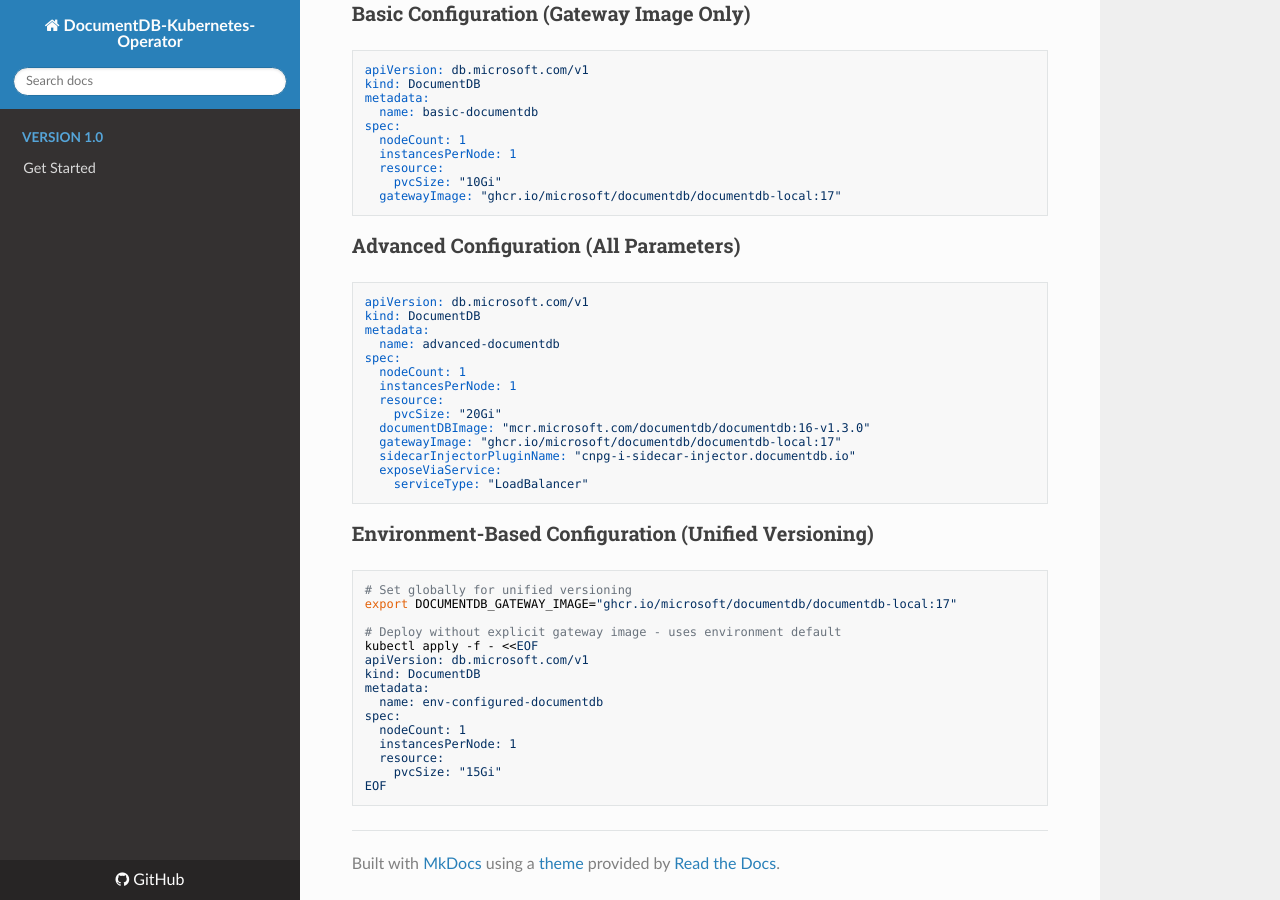
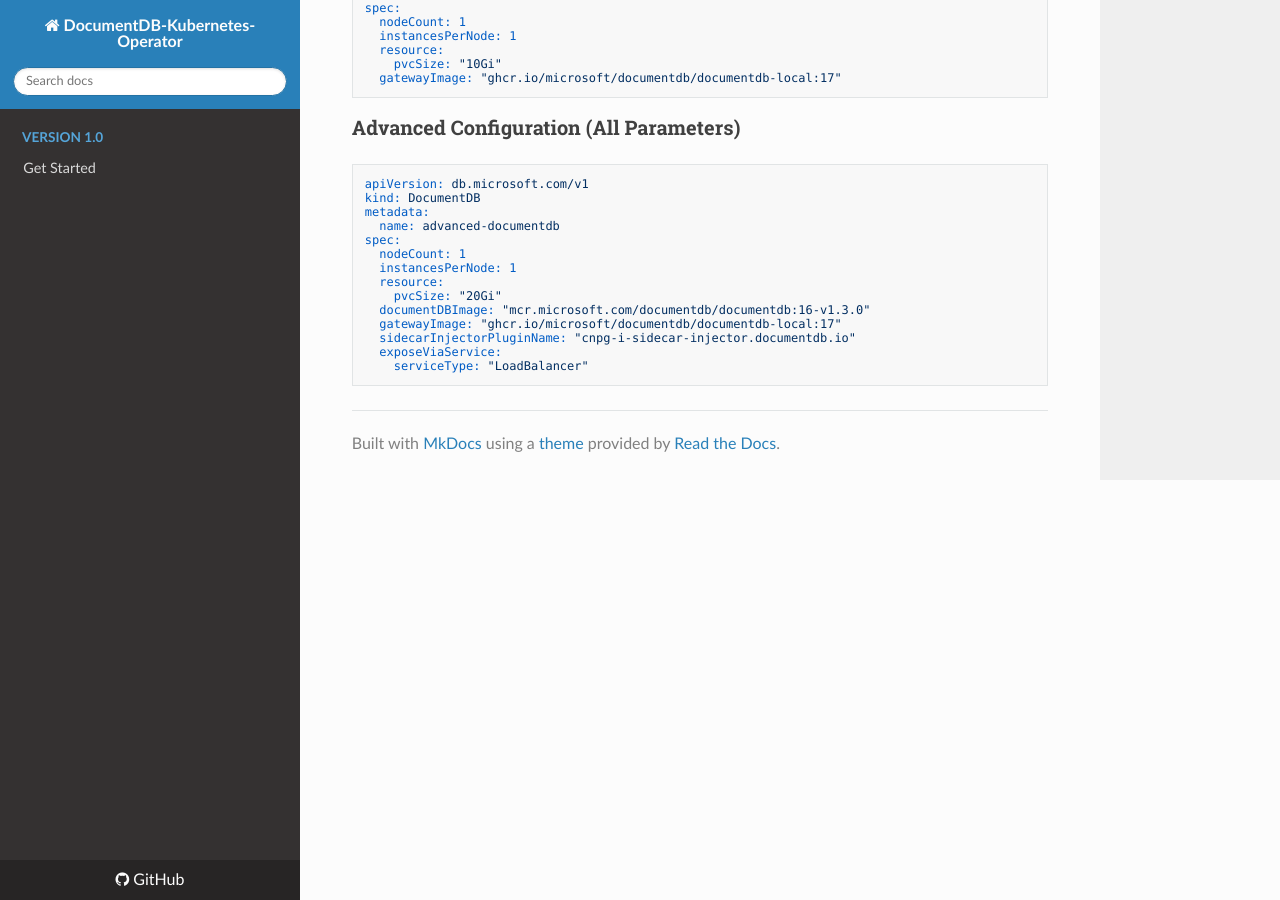
Before and after one commit to microsoft/documentdb-kubernetes-operator, an MkDocs documentation site: the page built from docs/sidecar-injector-plugin-configuration.md, in a window 1280 px wide and 900 px high, scrolled down 2170 px. Built offline with MkDocs 1.6.1, drawn with Linux system fonts in a browser that asks for light colours; nearby versions of some CDN libraries; some of the changed text lies outside the part shown.

Commit message:
Remove options for getting images from ENV variables (#79)
Signed-off-by: Rayhan Hossain <rhossain@microsoft.com>
Co-authored-by: Rayhan Hossain <rhossain@microsoft.com>

````diff
--- a/docs/sidecar-injector-plugin-configuration.md
+++ b/docs/sidecar-injector-plugin-configuration.md
@@ -47,14 +47,8 @@
     serviceType: "ClusterIP"
 ```
 
-**Global Default (Environment Variable):**
-```bash
-# Set globally for the operator deployment (unified versioning)
-export DOCUMENTDB_GATEWAY_IMAGE="ghcr.io/microsoft/documentdb/documentdb-local:17"
-```
-
 **Built-in Fallback:**
-If neither explicit spec nor environment variable is set, the system falls back to:
+If no explicit spec configuration is set, the system falls back to:
 ```
 ghcr.io/microsoft/documentdb/documentdb-local:16
 ```
@@ -137,23 +131,3 @@
   exposeViaService:
     serviceType: "LoadBalancer"
 ```
-
-### Environment-Based Configuration (Unified Versioning)
-
-```bash
-# Set globally for unified versioning
-export DOCUMENTDB_GATEWAY_IMAGE="ghcr.io/microsoft/documentdb/documentdb-local:17"
-
-# Deploy without explicit gateway image - uses environment default
-kubectl apply -f - <<EOF
-apiVersion: db.microsoft.com/v1
-kind: DocumentDB
-metadata:
-  name: env-configured-documentdb
-spec:
-  nodeCount: 1
-  instancesPerNode: 1
-  resource:
-    pvcSize: "15Gi"
-EOF
-```
````
Also changed, not shown: 2 other files.
